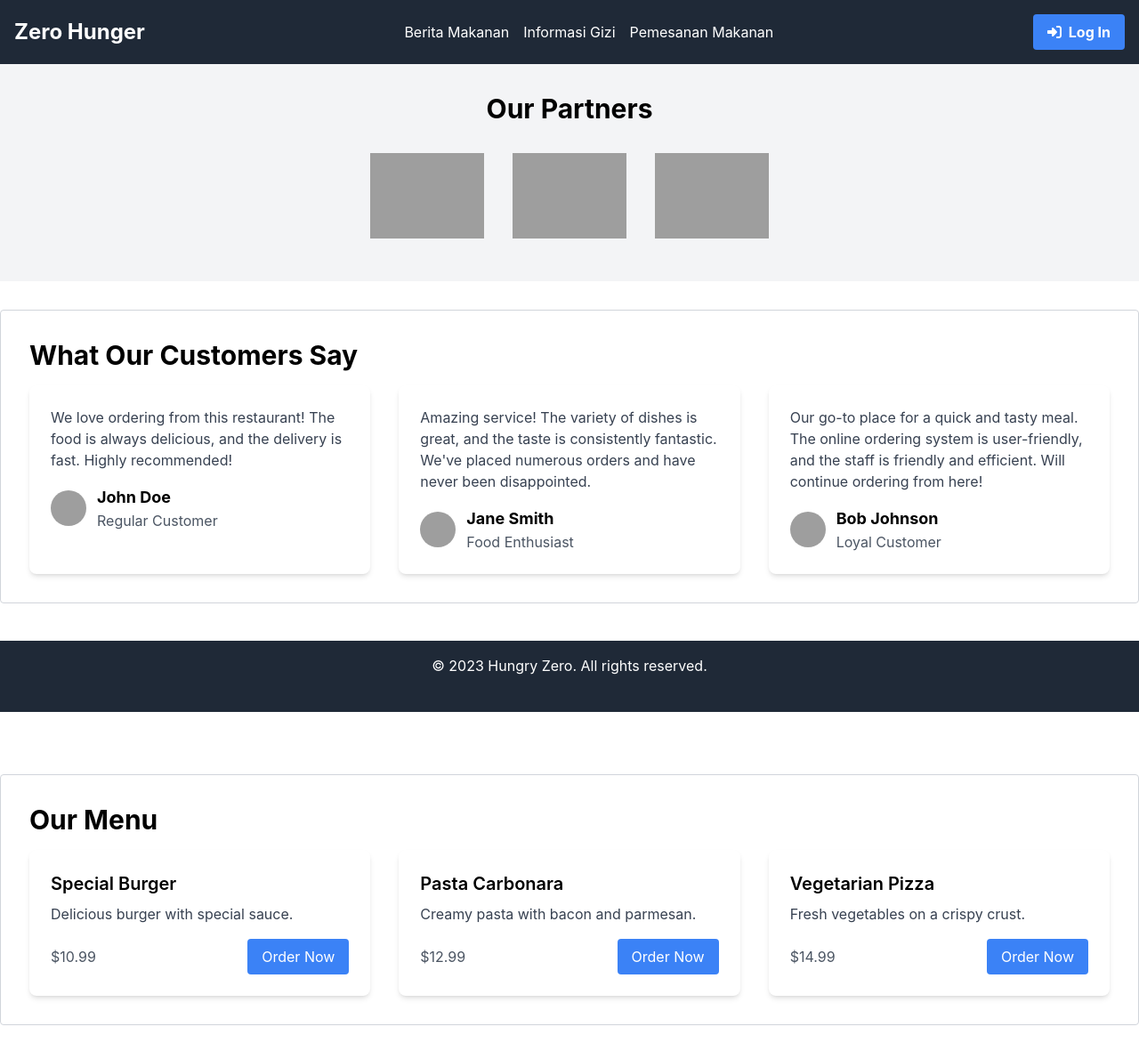
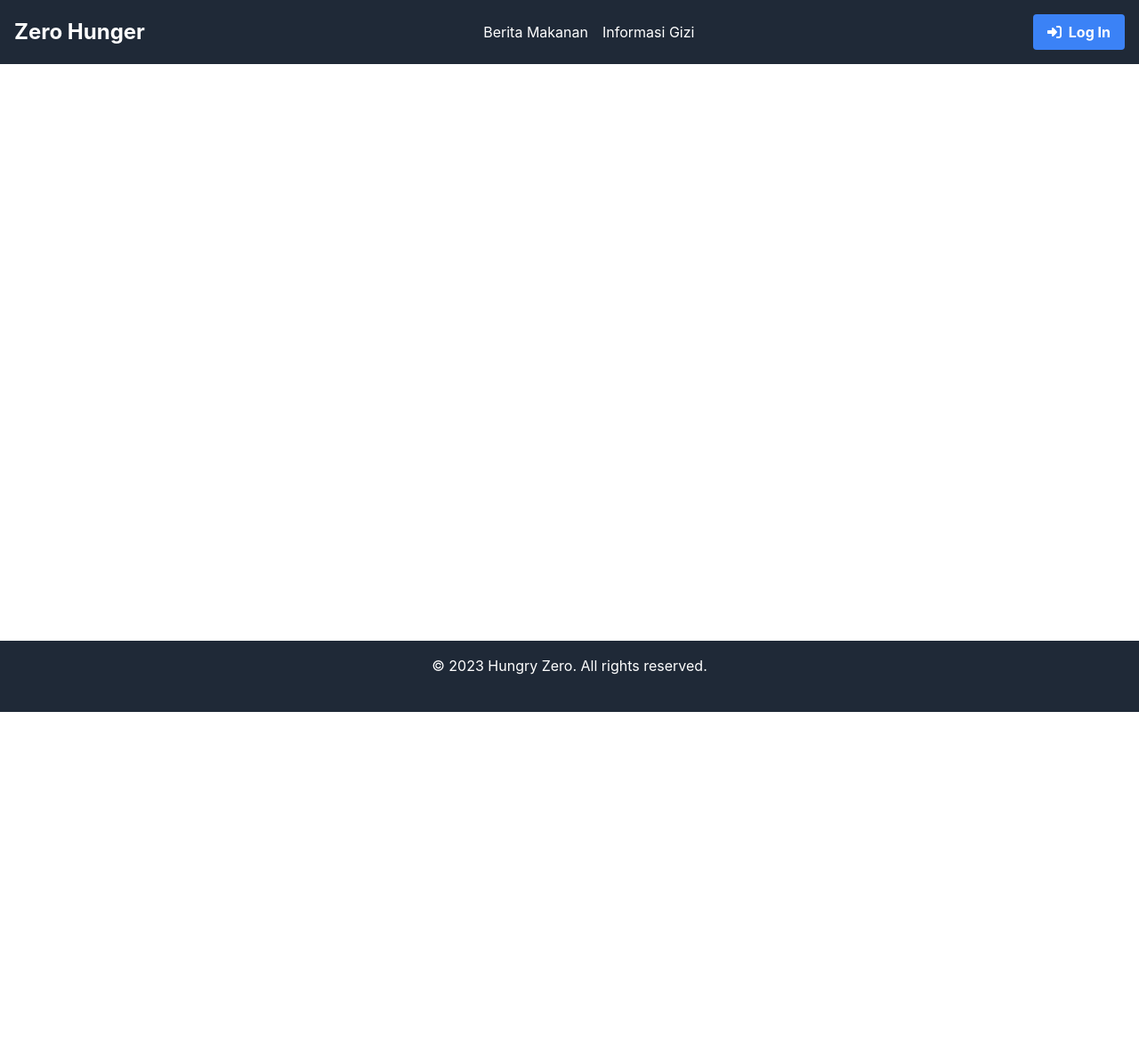
Before and after one commit to reynaldofang/final_project_group_o, a React (Create React App) app in the folder frontend/: page /order-food in a window 1280 px wide. Shown: the top 1190 px of the page at 89% size. After the commit the page ends 800 px from the top, so only its background shows below. Built offline with nearby package versions, Linux system fonts and the light colour scheme; grey boxes are pictures that could not be loaded.

Commit message:
perbaikan

```diff
--- a/frontend/src/App.js
+++ b/frontend/src/App.js
@@ -3,7 +3,6 @@ import { BrowserRouter as Router, Routes, Route, useLocation } from "react-route
 import Header from "./components/Header";
 import News from "./components/news/Newsgrids";
 import Footer from "./components/Footer";
-import Order from "./components/order/Order";
 import NutritionInfo from "./components/Nutrition/NutritionInfo";
 import NewsDetailPage from "./components/news/NewsDetailPage";
 import LoginForm from "./components/auth/Login";
@@ -29,7 +28,6 @@ const AppContent = () => {
         <Route path="/" element={<News />} />
         <Route path="/news/:_id" element={<NewsDetailPage />} />
         <Route path="/nutrition-info" element={<NutritionInfo />} />
-        <Route path="/order-food" element={<Order />} />
         <Route path="/login" element={<LoginForm />} />
         <Route path="/register" element={<RegisterForm />} />
       </Routes>
--- a/frontend/src/components/Header.js
+++ b/frontend/src/components/Header.js
@@ -18,9 +18,6 @@ const Header = () => {
           <NavLink to="/nutrition-info" className="text-white hover:text-gray-300">
             Informasi Gizi
           </NavLink>
-          <NavLink to="/order-food" className="text-white hover:text-gray-300">
-          Pemesanan Makanan
-          </NavLink>
         </nav>
         <div>
           <NavLink to="/login" className="flex items-center bg-blue-500 hover:bg-blue-700 text-white font-bold py-2 px-4 rounded focus:outline-none focus:shadow-outline-blue">
--- a/frontend/src/components/auth/RegisterPage.js
+++ b/frontend/src/components/auth/RegisterPage.js
@@ -80,10 +80,10 @@ const RegisterForm = ({ onSubmit }) => {
   };
 
   return (
-    <div className="max-w-sm mx-auto mt-10">
+    <div className="max-w-sm mx-auto mt-10 ">
       <form
         onSubmit={handleSubmit}
-        className="bg-white shadow-md rounded px-8 pt-6 pb-8 mb-4"
+        className="bg-state-400 shadow-md rounded px-8 pt-6 pb-8 mb-4"
       >
         <div className="mb-4">
           <label
--- a/frontend/src/components/order/Order.js
+++ /dev/null
@@ -1,134 +0,0 @@
-import React from "react";
-
-const partnersData = [
-  {
-    id: 1,
-    name: "Delicious Bites",
-    logoUrl:
-      "https://d1csarkz8obe9u.cloudfront.net/posterpreviews/restaurant-logo-design-%281%29-template-b9bd726f6bee3380567f1c9b63a8c99b_screen.jpg?ts=1658842438",
-  },
-  { id: 2, name: "Tasty Treats", logoUrl: "/images/tasty_treats_logo.png" },
-  { id: 3, name: "Savory Eats", logoUrl: "/images/savory_eats_logo.png" },
-];
-
-const testimonialsData = [
-  {
-    id: 1,
-    content:
-      "We love ordering from this restaurant! The food is always delicious, and the delivery is fast. Highly recommended!",
-    author: "John Doe",
-    role: "Regular Customer",
-    avatarUrl: "https://mm.feb.uncen.ac.id/wp-content/uploads/2016/01/tutor-8.jpg",
-  },
-  {
-    id: 2,
-    content:
-      "Amazing service! The variety of dishes is great, and the taste is consistently fantastic. We've placed numerous orders and have never been disappointed.",
-    author: "Jane Smith",
-    role: "Food Enthusiast",
-    avatarUrl: "https://static.dezeen.com/uploads/2022/04/jane-nglefield-dezeen-portrait_dezeen_2364_col_0-411x411.jpg", // Ganti dengan URL avatar yang sesuai
-  },
-  {
-    id: 3,
-    content:
-      "Our go-to place for a quick and tasty meal. The online ordering system is user-friendly, and the staff is friendly and efficient. Will continue ordering from here!",
-    author: "Bob Johnson",
-    role: "Loyal Customer",
-    avatarUrl: "https://cdn.comparably.com/24749373/u/73230/ceo_v1.jpg",
-  },
-];
-
-const menuData = [
-  {
-    id: 1,
-    name: "Special Burger",
-    description: "Delicious burger with special sauce.",
-    price: "$10.99",
-  },
-  {
-    id: 2,
-    name: "Pasta Carbonara",
-    description: "Creamy pasta with bacon and parmesan.",
-    price: "$12.99",
-  },
-  {
-    id: 3,
-    name: "Vegetarian Pizza",
-    description: "Fresh vegetables on a crispy crust.",
-    price: "$14.99",
-  },
-];
-
-const Order = () => {
-  return (
-    <div>
-      {/* Our Partners */}
-      <div className="bg-gray-100 py-8 text-center">
-        <div className="container mx-auto">
-          <h2 className="text-3xl font-bold mb-4">Our Partners</h2>
-          <div className="flex justify-center space-x-8">
-            {partnersData.map((partner) => (
-              <div key={partner.id} className="flex items-center">
-                <img
-                  src={partner.logoUrl}
-                  alt={`Logo of ${partner.name}`}
-                  className="w-32 h-32 object-contain"
-                />
-              </div>
-            ))}
-          </div>
-        </div>
-      </div>
-
-      {/* Testimonial */}
-      <div className="container mx-auto mt-8 mb-12 p-8 border border-gray-300 rounded">
-        <h2 className="text-3xl font-bold mb-4">What Our Customers Say</h2>
-        <div className="grid grid-cols-1 sm:grid-cols-2 lg:grid-cols-3 gap-8">
-          {testimonialsData.map((testimonial) => (
-            <div
-              key={testimonial.id}
-              className="bg-white p-6 rounded-lg shadow-md"
-            >
-              <p className="text-gray-700 mb-4">{testimonial.content}</p>
-              <div className="flex items-center">
-                <img
-                  src={testimonial.avatarUrl}
-                  alt={`Avatar of ${testimonial.author}`}
-                  className="w-10 h-10 rounded-full mr-3"
-                />
-                <div>
-                  <div className="text-lg font-bold">{testimonial.author}</div>
-                  <div className="text-gray-600">{testimonial.role}</div>
-                </div>
-              </div>
-            </div>
-          ))}
-        </div>
-      </div>
-
-      {/* Food Menu */}
-      <div className="container mx-auto mt-48 mb-12 p-8 border border-gray-300 rounded">
-        <h2 className="text-3xl font-bold mb-4">Our Menu</h2>
-        <div className="grid grid-cols-1 sm:grid-cols-2 lg:grid-cols-3 gap-8">
-          {menuData.map((menuItem) => (
-            <div
-              key={menuItem.id}
-              className="bg-white p-6 rounded-lg shadow-md"
-            >
-              <h3 className="text-xl font-semibold mb-2">{menuItem.name}</h3>
-              <p className="text-gray-700 mb-4">{menuItem.description}</p>
-              <div className="flex justify-between items-center">
-                <span className="text-gray-600">{menuItem.price}</span>
-                <button className="bg-blue-500 text-white px-4 py-2 rounded hover:bg-blue-700">
-                  Order Now
-                </button>
-              </div>
-            </div>
-          ))}
-        </div>
-      </div>
-    </div>
-  );
-};
-
-export default Order;
```
